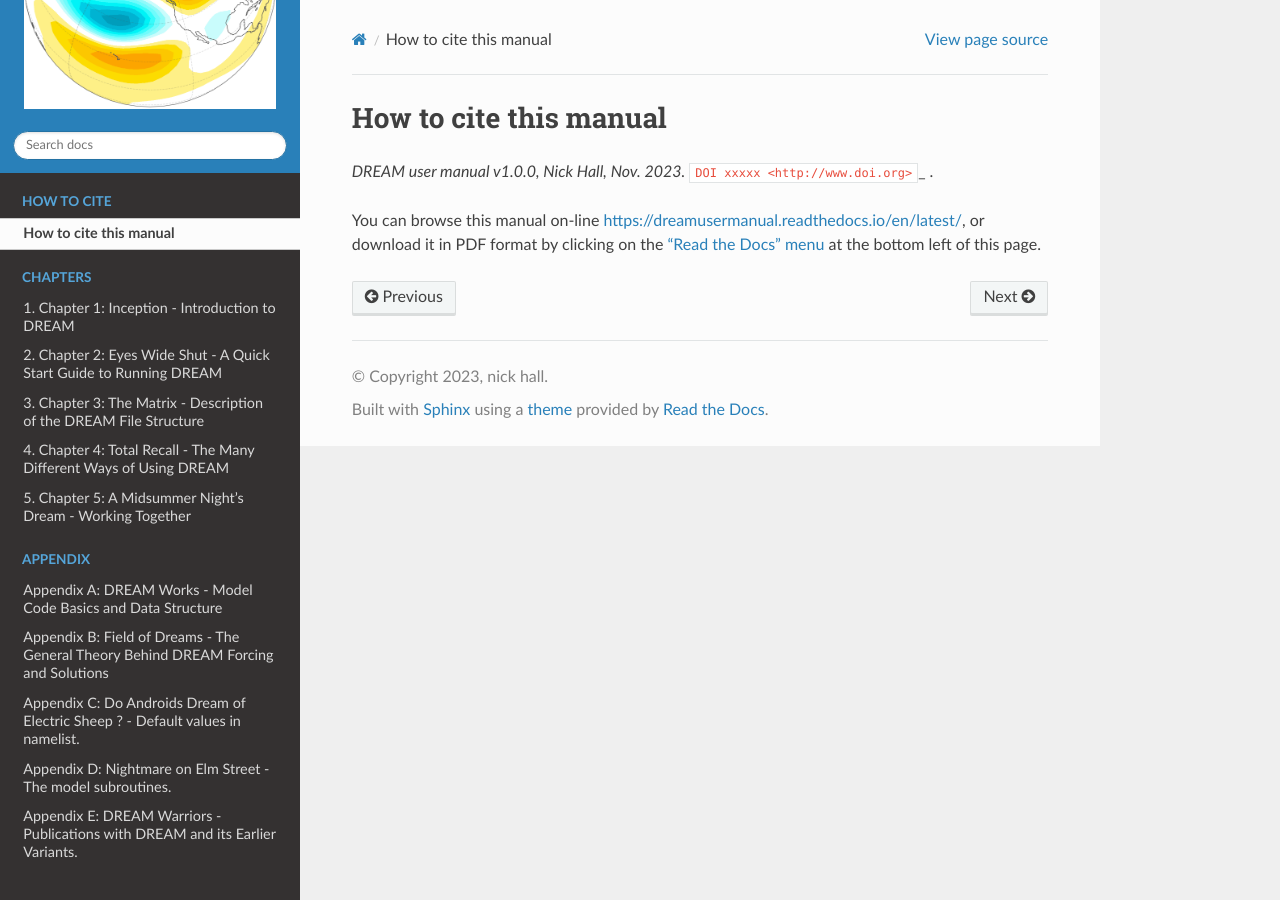
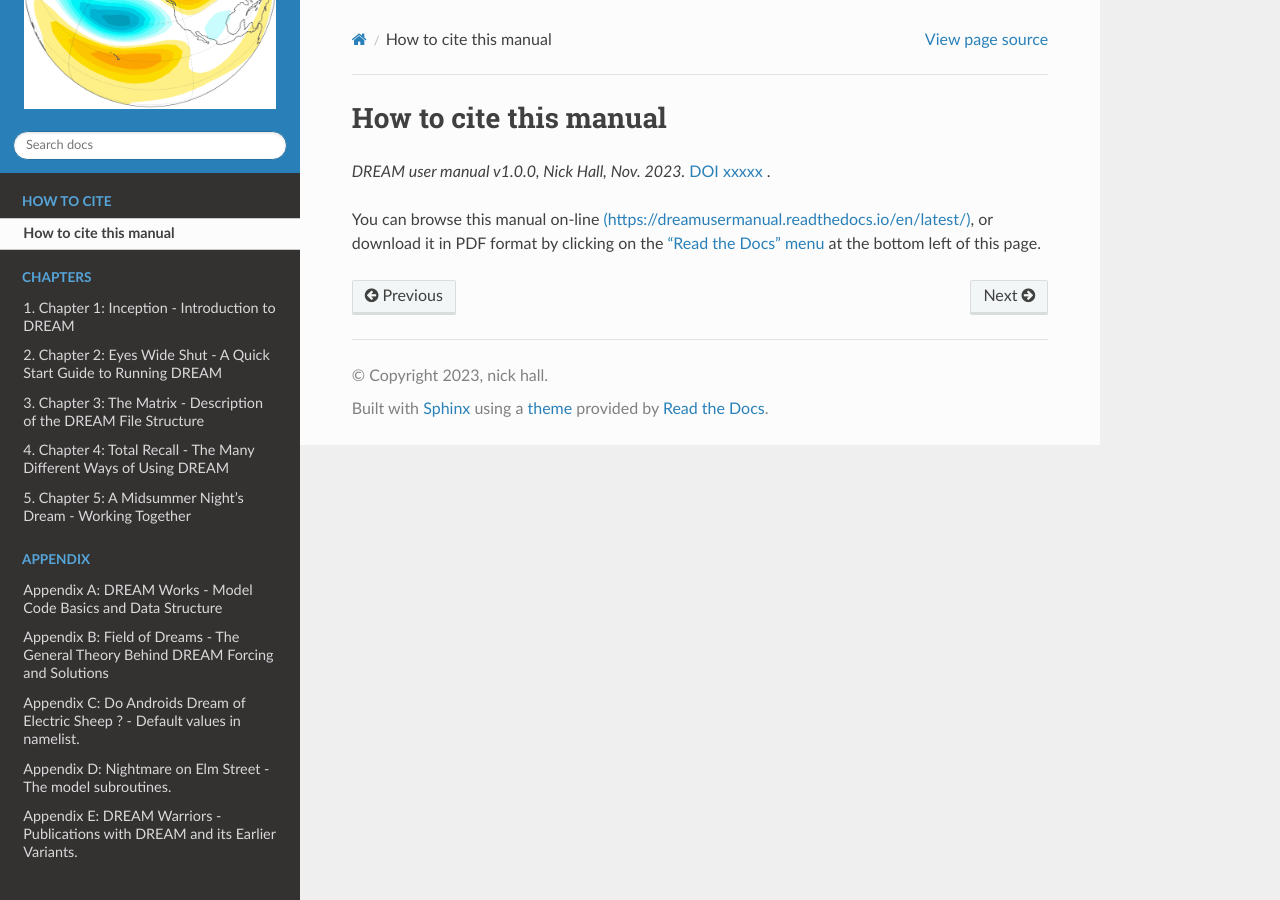
Before and after one commit to dream-gcm/usermanual, a Sphinx documentation site: the page built from source/how2cite.md, in a window 1280 px wide. Built offline with Sphinx 7.4.7 and the Read the Docs theme 2.0.0, drawn with Linux system fonts in a browser that asks for light colours.

Commit message:
Update how2cite.md

```diff
--- a/source/how2cite.md
+++ b/source/how2cite.md
@@ -1,6 +1,6 @@
 # How to cite this manual
 
-*DREAM user manual v1.0.0, Nick Hall, Nov. 2023.* `DOI xxxxx <http://www.doi.org>`_ .
+*DREAM user manual v1.0.0, Nick Hall, Nov. 2023.* [DOI xxxxx](http://www.doi.org) .
 
-You can browse this manual on-line [https://dreamusermanual.readthedocs.io/en/latest/](https://dreamusermanual.readthedocs.io/en/latest/),
+You can browse this manual on-line [(https://dreamusermanual.readthedocs.io/en/latest/)](https://dreamusermanual.readthedocs.io/en/latest/),
 or download it in PDF format by clicking on the ["Read the Docs" menu](https://dreamusermanual.readthedocs.io/_/downloads/en/latest/pdf/) at the bottom left of this page.
```
